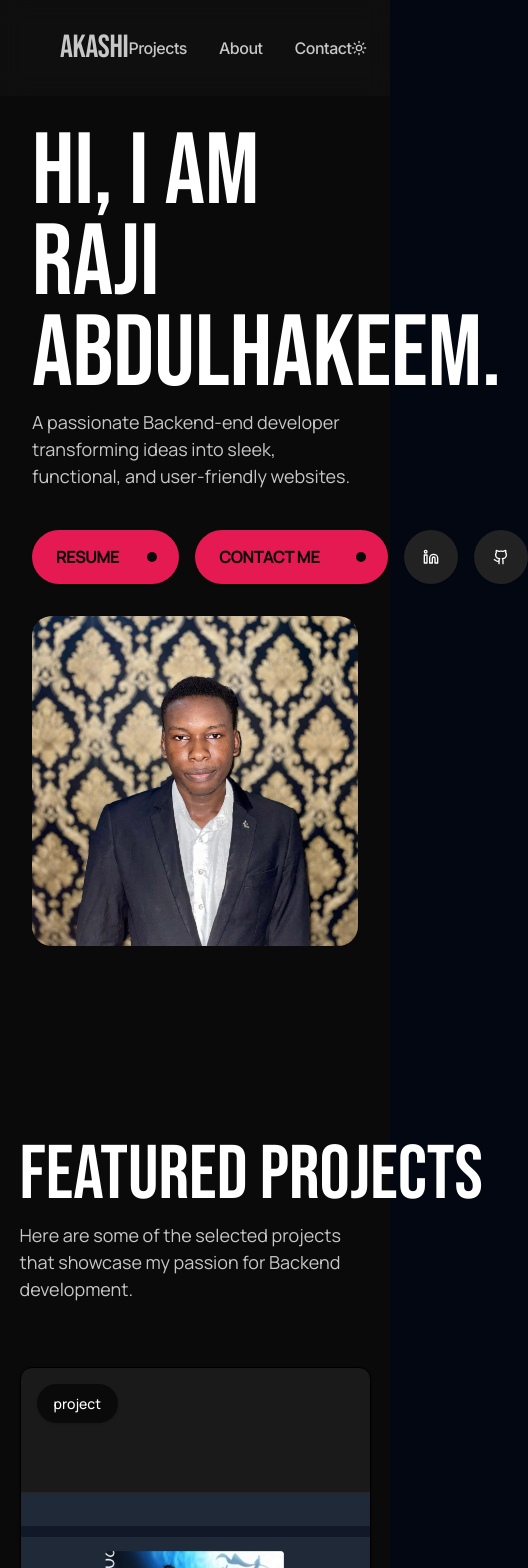
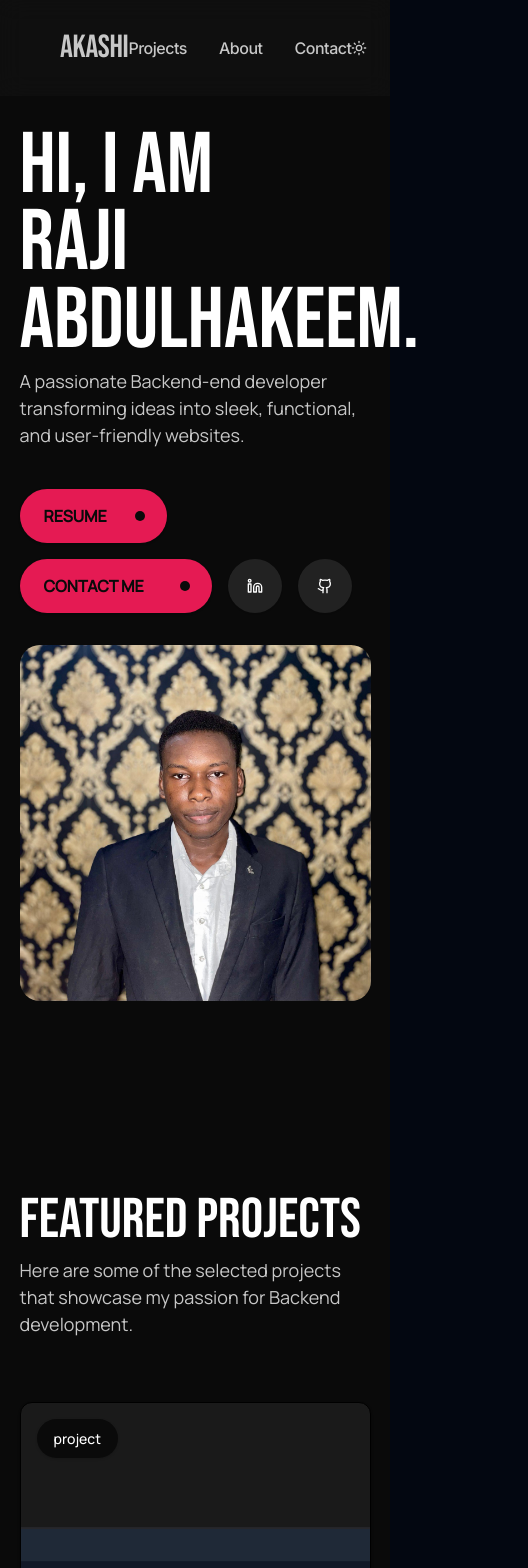
Before and after one commit to Akashii0/Portfolio_revamp, a React (Vite) app: page / in a window 390 px wide. Shown: the top 1568 px of the page, 528 px wide, since content can reach past the window. Built offline with nearby package versions, Linux system fonts and the light colour scheme.

Commit message:
Refactor typography styles for AboutMe, Capabilities, Experiences, FeaturedProjects, and Hero sections to improve consistency and responsiveness

```diff
--- a/src/pages/AboutMeSection.jsx
+++ b/src/pages/AboutMeSection.jsx
@@ -10,14 +10,14 @@ export const AboutMeSection = ({ isDarkMode }) => {
       <div className=" mx-auto w-[90%] ">
         <div className="flex flex-col lg:flex-row gap-8 ">
           <div className="lg:w-1/3">
-            <h2 className={`font-heading-one font-[number:var(--heading-one-font-weight)] ${isDarkMode ? 'text-neutralwhite' : 'text-neutralblack'} text-[length:var(--heading-one-font-size)] tracking-[var(--heading-one-letter-spacing)] leading-[var(--heading-one-line-height)] whitespace-nowrap [font-style:var(--heading-one-font-style)]`}>
+            <h2 className={`font-heading-one font-[number:var(--heading-one-font-weight)] ${isDarkMode ? 'text-neutralwhite' : 'text-neutralblack'} text-[86px] md:text-[length:var(--heading-one-font-size)] tracking-[var(--heading-one-letter-spacing)] leading-[var(--heading-one-line-height)] whitespace-nowrap [font-style:var(--heading-one-font-style)]`}>
               About me
             </h2>
           </div>
 
           <div className="lg:w-2/3">
                 <div className="flex flex-col gap-4">
-                  <h3 className={`font-heading-three font-[number:var(--heading-three-font-weight)] ${isDarkMode ? 'text-[#ffffff]' : 'text-neutralblack'} text-[length:var(--heading-three-font-size)] tracking-[var(--heading-three-letter-spacing)] leading-[var(--heading-three-line-height)] [font-style:var(--heading-three-font-style)]`}>
+                  <h3 className={`font-heading-three font-[number:var(--heading-three-font-weight)] ${isDarkMode ? 'text-[#ffffff]' : 'text-neutralblack'} text-2xl md:text-[length:var(--heading-three-font-size)] tracking-[var(--heading-three-letter-spacing)] leading-[var(--heading-three-line-height)] [font-style:var(--heading-three-font-style)]`}>
                   I am a passionate backend developer and AI/ML enthusiast with strong experience
                   in building scalable web services and developing intelligent systems.
                   </h3>
--- a/src/pages/capabilities.jsx
+++ b/src/pages/capabilities.jsx
@@ -30,7 +30,7 @@ export const Capabilities = ({ isDarkMode }) => {
           <div className="lg:w-1/3">
             <h2
               className={`font-heading-one font-[number:var(--heading-one-font-weight)] ${isDarkMode ? "text-neutralwhite" : "text-neutralblack"
-                } text-[length:var(--heading-one-font-size)] tracking-[var(--heading-one-letter-spacing)] leading-[var(--heading-one-line-height)] whitespace-nowrap [font-style:var(--heading-one-font-style)]`}
+                } text-[86px] md:text-[length:var(--heading-one-font-size)] tracking-[var(--heading-one-letter-spacing)] leading-[var(--heading-one-line-height)] whitespace-nowrap [font-style:var(--heading-one-font-style)]`}
             >
             Capabilities
             </h2>
--- a/src/pages/experiences.jsx
+++ b/src/pages/experiences.jsx
@@ -45,7 +45,7 @@ export const Experiences = ({ isDarkMode }) => {
                     <div className="lg:w-1/3">
                         <h2
                             className={`font-heading-one font-[number:var(--heading-one-font-weight)] ${isDarkMode ? "text-neutralwhite" : "text-neutralblack"
-                                } text-[length:var(--heading-one-font-size)] tracking-[var(--heading-one-letter-spacing)] leading-[var(--heading-one-line-height)] whitespace-nowrap [font-style:var(--heading-one-font-style)]`}
+                                } text-[86px] md:text-[length:var(--heading-one-font-size)] tracking-[var(--heading-one-letter-spacing)] leading-[var(--heading-one-line-height)] whitespace-nowrap [font-style:var(--heading-one-font-style)]`}
                         >
                             Experiences
                         </h2>
--- a/src/screens/HomeDark/sections/AboutMeSection/AboutMeSection.jsx
+++ b/src/screens/HomeDark/sections/AboutMeSection/AboutMeSection.jsx
@@ -7,10 +7,10 @@ export const AboutMeSection = ({ isDarkMode }) => {
     <section className="relative w-full py-16">
       <Separator className={`absolute bottom-0 w-full ${isDarkMode ? 'bg-[#484848]' : 'bg-[#E5E5E5]'}`} />
 
-      <div className="container mx-auto w-[90%]">
+      <div className="mx-auto w-[90%]">
         <div className="flex flex-col lg:flex-row gap-8">
           <div className="md:w-1/3">
-            <h2 className={`font-heading-one font-[number:var(--heading-one-font-weight)] ${isDarkMode ? 'text-neutralwhite' : 'text-neutralblack'} text-[length:var(--heading-one-font-size)] tracking-[var(--heading-one-letter-spacing)] leading-[var(--heading-one-line-height)] whitespace-nowrap [font-style:var(--heading-one-font-style)]`}>
+            <h2 className={`font-heading-one font-[number:var(--heading-one-font-weight)] ${isDarkMode ? 'text-neutralwhite' : 'text-neutralblack'} text-[86px] md:text-[length:var(--heading-one-font-size)] tracking-[var(--heading-one-letter-spacing)] leading-[var(--heading-one-line-height)] whitespace-nowrap [font-style:var(--heading-one-font-style)]`}>
               About me
             </h2>
           </div>
@@ -19,7 +19,7 @@ export const AboutMeSection = ({ isDarkMode }) => {
             <Card className="border-0 bg-transparent">
               <CardContent className="p-0 space-y-12">
                 <div className="flex flex-col gap-4 w-full">
-                  <h3 className={`font-heading-three font-[number:var(--heading-three-font-weight)] ${isDarkMode ? 'text-[#ffffff]' : 'text-neutralblack'} text-[length:var(--heading-three-font-size)] tracking-[var(--heading-three-letter-spacing)] leading-[var(--heading-three-line-height)] [font-style:var(--heading-three-font-style)]`}>
+                  <h3 className={`font-heading-three font-[number:var(--heading-three-font-weight)] ${isDarkMode ? 'text-[#ffffff]' : 'text-neutralblack'} text-2xl md:text-[length:var(--heading-three-font-size)] tracking-[var(--heading-three-letter-spacing)] leading-[var(--heading-three-line-height)] [font-style:var(--heading-three-font-style)]`}>
                   Backend developer focused on building fast, reliable, and scalable systems.
                   </h3>
 
--- a/src/screens/HomeDark/sections/FeaturedProjectsSection/FeaturedProjectsSection.jsx
+++ b/src/screens/HomeDark/sections/FeaturedProjectsSection/FeaturedProjectsSection.jsx
@@ -42,7 +42,7 @@ export const FeaturedProjectsSection = ({ isDarkMode }) => {
   return (
     <section id="work" className="w-full max-w-[1224px] mx-auto py-16 space-y-16">
       <div className="flex flex-col w-[90%] mx-auto items-start gap-2">
-        <h2 className={`font-heading-two font-[number:var(--heading-two-font-weight)] ${isDarkMode ? 'text-neutralwhite' : 'text-neutralblack'} text-[length:var(--heading-two-font-size)] tracking-[var(--heading-two-letter-spacing)] leading-[var(--heading-two-line-height)] whitespace-nowrap [font-style:var(--heading-two-font-style)]`}>
+        <h2 className={`font-heading-two font-[number:var(--heading-two-font-weight)] ${isDarkMode ? 'text-neutralwhite' : 'text-neutralblack'} text-[56px] md:text-[length:var(--heading-two-font-size)] tracking-[var(--heading-two-letter-spacing)] leading-[var(--heading-two-line-height)] whitespace-nowrap [font-style:var(--heading-two-font-style)]`}>
           Featured Projects
         </h2>
         <p className={`font-body-medium font-[number:var(--body-medium-font-weight)] ${isDarkMode ? 'text-neutraloffwhite' : 'text-neutraldark-gray'} text-[length:var(--body-medium-font-size)] tracking-[var(--body-medium-letter-spacing)] leading-[var(--body-medium-line-height)] [font-style:var(--body-medium-font-style)]`}>
--- a/src/screens/HomeDark/sections/HeroSection/HeroSection.jsx
+++ b/src/screens/HomeDark/sections/HeroSection/HeroSection.jsx
@@ -4,10 +4,10 @@ import { Button } from "../../../../components/ui/button";
 
 export const HeroSection = ({ isDarkMode }) => {
   return (
-    <section className="container flex flex-col lg:flex-row items-center justify-between py-32 gap-8">
+    <section className="w-[90%] mx-auto flex flex-col lg:flex-row items-center justify-between py-32 gap-8">
       <div className="flex flex-col w-full lg:w-1/2 items-start gap-10">
         <div className="flex flex-col items-start gap-2 w-full">
-          <h1 className={`font-heading-one font-[number:var(--heading-one-font-weight)] ${isDarkMode ? 'text-neutralwhite' : 'text-neutralblack'} text-[length:var(--heading-one-font-size)] tracking-[var(--heading-one-letter-spacing)] leading-[var(--heading-one-line-height)] [font-style:var(--heading-one-font-style)]`}>
+          <h1 className={`font-heading-one font-[number:var(--heading-one-font-weight)] ${isDarkMode ? 'text-neutralwhite' : 'text-neutralblack'} text-[86px] md:text-[length:var(--heading-one-font-size)] tracking-[var(--heading-one-letter-spacing)] leading-[var(--heading-one-line-height)] [font-style:var(--heading-one-font-style)]`}>
             hi, i am <br />
             Raji Abdulhakeem.
           </h1>
@@ -18,7 +18,7 @@ export const HeroSection = ({ isDarkMode }) => {
           </p>
         </div>
 
-        <div className="flex items-center gap-4">
+        <div className="flex flex-wrap items-center gap-4">
           <Button className="h-[54px] pl-6 pr-1.5 py-5 bg-brand-red rounded-[100px] text-neutralblack hover:bg-brand-red/90">
             <a
               href="/resume.pdf" // Link to your resume file in the public directory
```
